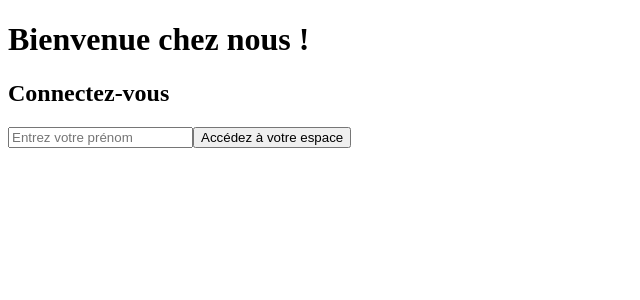
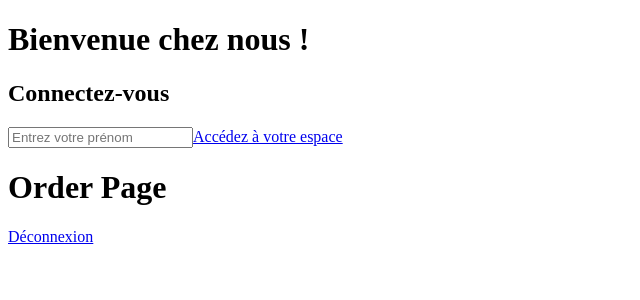
Before and after one commit to Gizmoux/crazee-burger, a React (Vite) app: page /orderpage in a window 1280 px wide. Shown: the top 300 px of the page, without its empty margins (0-640 px from the left). Built offline with nearby package versions, Linux system fonts and the light colour scheme.

Commit message:
✨ F02: APP > install routing system

```diff
--- a/package.json
+++ b/package.json
@@ -11,7 +11,8 @@
   },
   "dependencies": {
     "react": "^18.2.0",
-    "react-dom": "^18.2.0"
+    "react-dom": "^18.2.0",
+    "react-router-dom": "^6.14.2"
   },
   "devDependencies": {
     "@types/react": "^18.2.15",
--- a/src/App.jsx
+++ b/src/App.jsx
@@ -1,9 +1,14 @@
 import LoginPage from './components/pages/login/LoginPage';
+import { BrowserRouter as Router, Routes, Route } from 'react-router-dom';
+import OrderPage from './components/pages/login/OrderPage';
 const App = () => {
 	return (
-		<>
+		<Router>
 			<LoginPage />
-		</>
+			<Routes>
+				<Route path="/orderpage" element={<OrderPage />} />
+			</Routes>
+		</Router>
 	);
 };
 
--- a/src/components/pages/login/LoginForm.jsx
+++ b/src/components/pages/login/LoginForm.jsx
@@ -1,5 +1,5 @@
 import { useState } from 'react';
-
+import { Link } from 'react-router-dom';
 const LoginForm = () => {
 	const handleSubmit = event => {
 		event.preventDefault();
@@ -23,7 +23,7 @@ const LoginForm = () => {
 				onChange={handleName}
 				required
 			/>
-			<button>Accédez à votre espace</button>
+			<Link to="/orderpage">Accédez à votre espace</Link>
 		</form>
 	);
 };
--- /dev/null
+++ b/src/components/pages/login/OrderPage.jsx
@@ -0,0 +1,11 @@
+import { Link } from 'react-router-dom';
+const OrderPage = () => {
+	return (
+		<div>
+			<h1>Order Page</h1>
+			<Link>Déconnexion</Link>
+		</div>
+	);
+};
+
+export default OrderPage;
```
Also changed, not shown: 1 other file (tests, documents, lock files or other folders).
